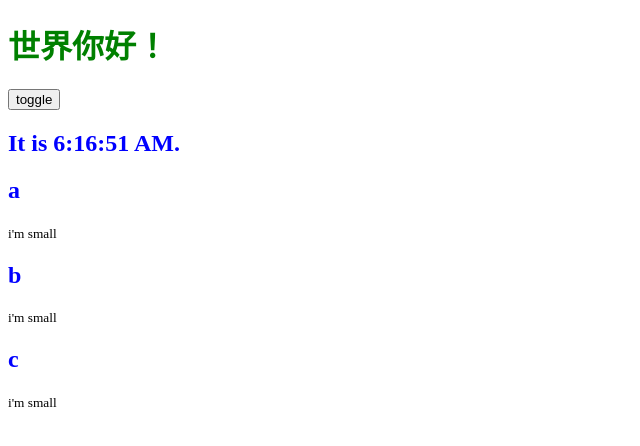
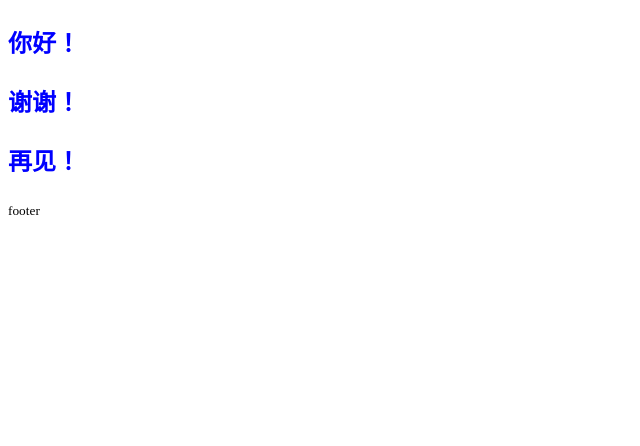
Before and after one commit to YestoryFornever/cloudmanager-react, a React app: page / in a window 1280 px wide. Shown: the top 446 px of the page, without its empty margins (0-640 px from the left). Built offline with nearby package versions, Linux system fonts and the light colour scheme.

Commit message:
Default Props

```diff
--- a/src/component.jsx
+++ b/src/component.jsx
@@ -4,12 +4,19 @@ import ReactDOM from 'react-dom';
 
 class Footer extends React.Component{
 	render(){
-		return (<small>i'm small</small>);
+		return (<small>footer</small>);
 	}
 }
 
 export default class SubMessage extends React.Component{
+	componentWillReceiveProps(props) {
+		// debugger;
+	}
 	render(){
-		return <div><h2>{this.props.abc}</h2><Footer/></div>
+		let messages = this.props.messages.map((item)=>{
+			return <p key={item}>{item}</p>
+		});
+		return <div><h2>{messages}</h2><Footer/></div>
 	}
 }
+SubMessage.defaultProps = {messages: ['默认值']};
--- a/src/main.jsx
+++ b/src/main.jsx
@@ -9,40 +9,17 @@ class Hello extends React.Component{
 	constructor(props){
 		super(props);
 		this.state = {
-			isVisible:true,
-			titleMessage:'世界你好！',
-			curTime:new Date()
+			messages:[
+				'你好！',
+				'谢谢！',
+				'再见！'
+			],
 		};
-		this.myClick = this.myClick.bind(this);
-	}
-	componentDidMount(){
-		this.timerId = setInterval(()=>{
-			this.tick();
-		},1000);
-	}
-	componentWillMount(){
-		clearInterval(this.timerId);
 	}
 	render(){
-		let xxx = {display:this.state.isVisible?'block':'none'};
 		return (<div>
-			<h1>{this.state.titleMessage}</h1>
-			<button onClick={this.myClick} type="button">toggle</button>
-			<h2 style={xxx}>It is {this.state.curTime.toLocaleTimeString()}.</h2>
-			<SubMessage abc="a"/>
-			<SubMessage abc="b"/>
-			<SubMessage abc="c"/>
+			<SubMessage messages={this.state.messages}/>
 		</div>);
-	}
-	tick(){
-		this.setState({
-			curTime:new Date()
-		});
-	}
-	myClick(){
-		this.setState({
-			isVisible:!this.state.isVisible
-		});
 	}
 };
 
```
